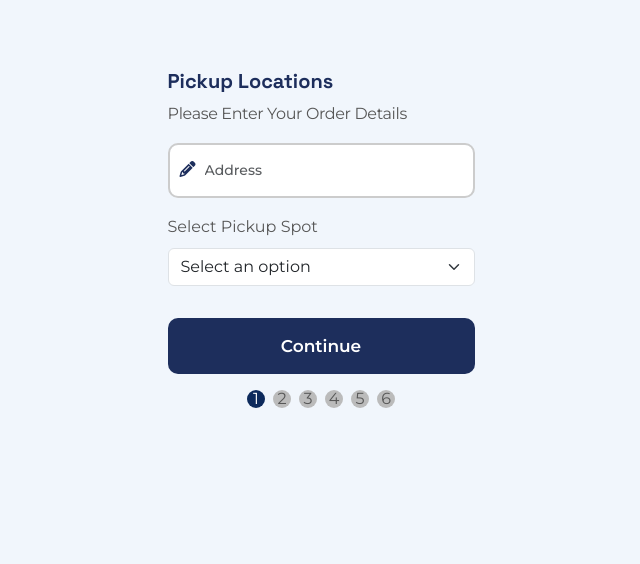
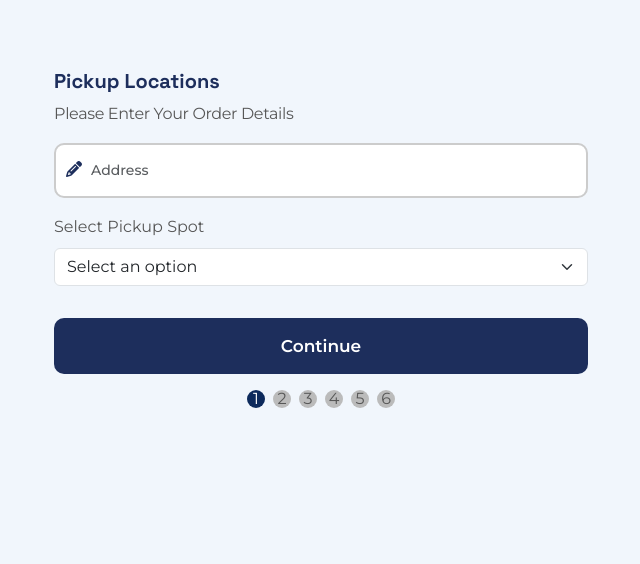
Before and after one commit to Mr-Rafiqul-Islam/elaundy-web-app, a plain HTML site: page order.html in a window 1280 px wide. Shown: the part 234-798 px from the top of the page, without its empty margins (319-959 px from the left). Drawn offline with Linux system fonts and the light colour scheme.

Commit message:
app conatiner width change

```diff
--- a/assets/sass/common/_common.scss
+++ b/assets/sass/common/_common.scss
@@ -210,6 +210,6 @@ p {
 }
 
 .app-container{
-  max-width: 323px;
+  max-width: 550px;
   margin: 0 auto;
 }
```
Also changed, not shown: assets/css/style.css.
